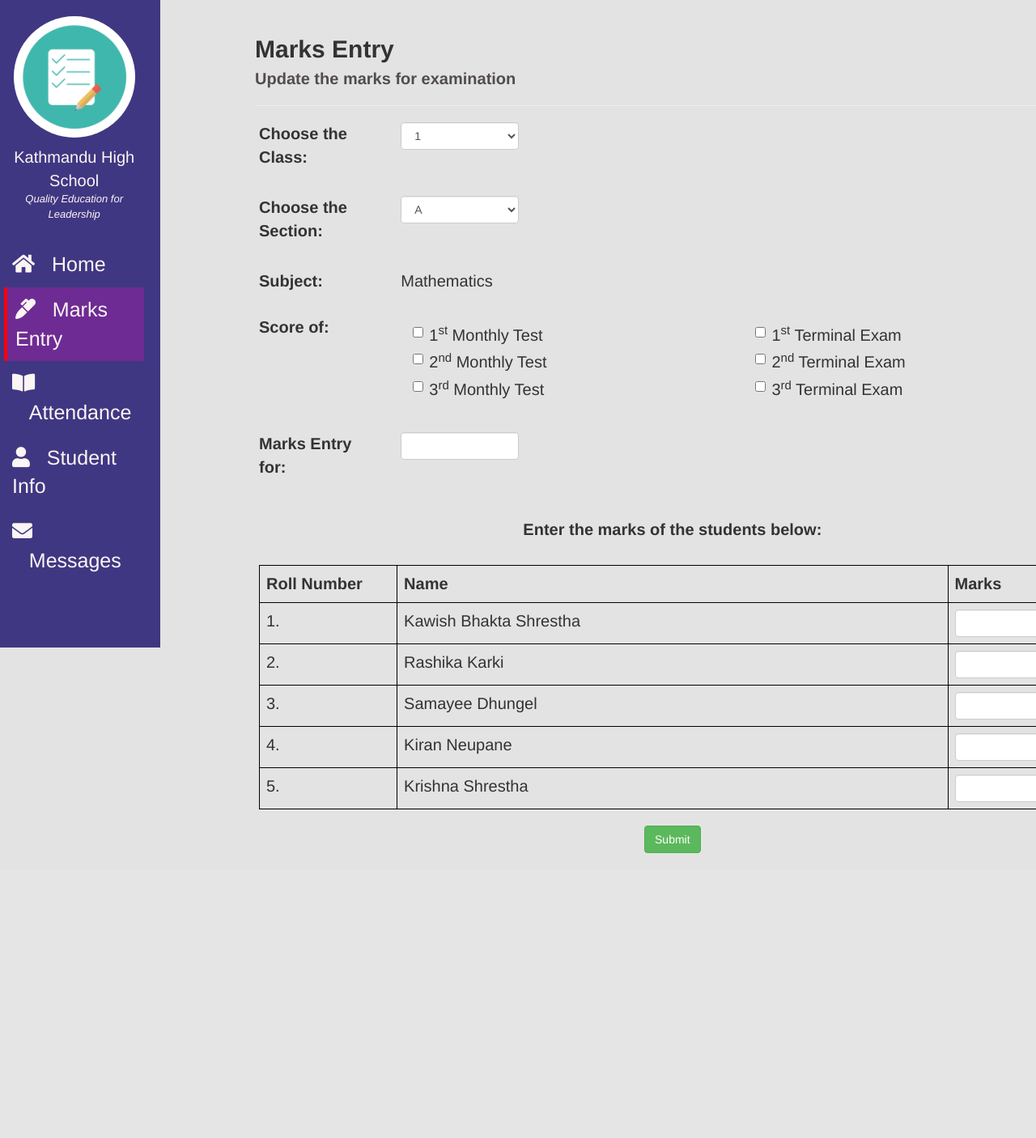
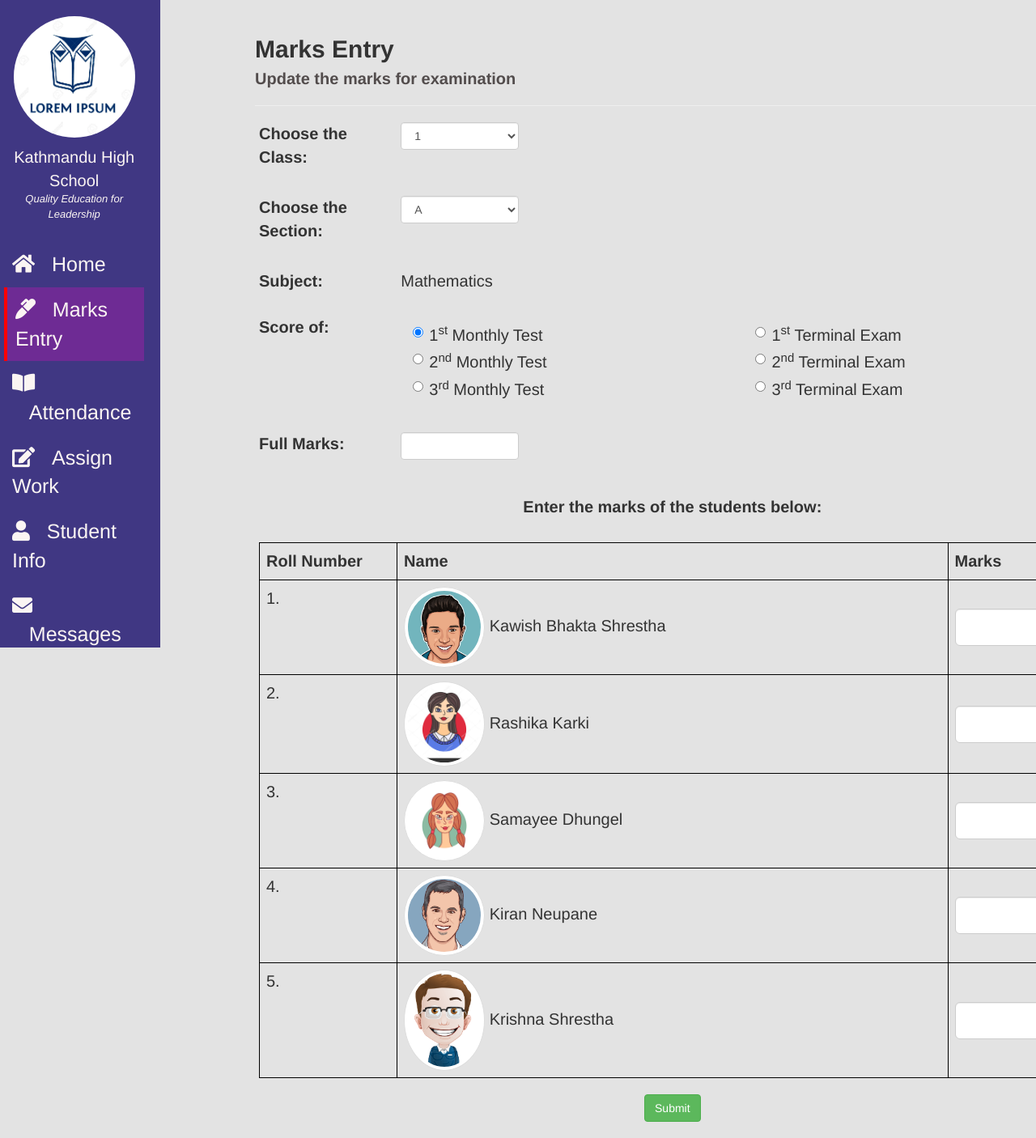
Before and after one commit to manishrsilwal/Smart-School-GSL, a PHP site: page /teacher/marksentry.php in a window 1280 px wide. Shown: the part 73-1479 px from the top of the page at 81% size. Before the commit the page ends 1127 px from the top, so only its background shows below. Run offline with PHP 8.4, Linux system fonts and the light colour scheme.

Commit message:
Updated Teacher's and Parent's Section

```diff
--- a/parents/homework.php
+++ b/parents/homework.php
@@ -5,7 +5,7 @@
 <div class="row content">
 	<div class="col-sm-2 sidenav">
 		<center>
-			<div class="figure"><img src="../images/list.png" class="img-circle" height="150" width="150"></div>
+			<div class="figure"><img src="../images/logo.jpg" class="img-circle" height="150" width="150"></div>
 			<div class="fig-caption">Kathmandu High School<br /><div class="sidenav-tagline">Quality Education for Leadership</div></div>
 		</center>
 		<a href="../parents"><i class="fas fa-home"></i>&nbsp;&nbsp;&nbsp;Home</a>
@@ -13,7 +13,7 @@
 		<a href="../parents/homework.php" class="active"><i class="fas fa-edit"></i>&nbsp;&nbsp;&nbsp;Homework</a>
 		<a href="../parents/results.php"><i class="fas fa-marker"></i>&nbsp;&nbsp;&nbsp;Results</a>
 		<a href="#"><i class="fas fa-money-bill-wave"></i>&nbsp;&nbsp;&nbsp;Fee Details</a>
-		<a href="#"><i class="fas fa-tasks"></i>&nbsp;&nbsp;&nbsp;Student Progress</a>
+
 		<a href="#"><i class="fas fa-envelope"></i>&nbsp;&nbsp;&nbsp;Messages</a>
 	</div>
 
--- a/parents/index.php
+++ b/parents/index.php
@@ -4,7 +4,7 @@
 	<div class="row content">
 		<div class="col-sm-2 sidenav">
 			<center>
-				<div class="figure"><img src="../images/list.png" class="img-circle" height="150" width="150"></div>
+				<div class="figure"><img src="../images/logo.jpg" class="img-circle" height="150" width="150"></div>
 				<div class="fig-caption">Kathmandu High School<br /><div class="sidenav-tagline">Quality Education for Leadership</div></div>
 			</center>
 			<a href="../parents" class="active"><i class="fas fa-home"></i>&nbsp;&nbsp;&nbsp;Home</a>
@@ -12,7 +12,7 @@
 			<a href="../parents/homework.php"><i class="fas fa-edit"></i>&nbsp;&nbsp;&nbsp;Homework</a>
 			<a href="../parents/results.php"><i class="fas fa-marker"></i>&nbsp;&nbsp;&nbsp;Results</a>
 			<a href="#"><i class="fas fa-money-bill-wave"></i>&nbsp;&nbsp;&nbsp;Fee Details</a>
-			<a href="#"><i class="fas fa-tasks"></i>&nbsp;&nbsp;&nbsp;Student Progress</a>
+
 			<a href="#"><i class="fas fa-envelope"></i>&nbsp;&nbsp;&nbsp;Messages</a>
 		</div>
 
--- a/parents/results.php
+++ b/parents/results.php
@@ -5,7 +5,7 @@
 <div class="row content">
 	<div class="col-sm-2 sidenav">
 		<center>
-			<div class="figure"><img src="../images/list.png" class="img-circle" height="150" width="150"></div>
+			<div class="figure"><img src="../images/logo.jpg" class="img-circle" height="150" width="150"></div>
 			<div class="fig-caption">Kathmandu High School<br /><div class="sidenav-tagline">Quality Education for Leadership</div></div>
 		</center>
 		<a href="../parents"><i class="fas fa-home"></i>&nbsp;&nbsp;&nbsp;Home</a>
@@ -13,7 +13,7 @@
 		<a href="../parents/homework.php"><i class="fas fa-edit"></i>&nbsp;&nbsp;&nbsp;Homework</a>
 		<a href="../parents/results.php" class="active"><i class="fas fa-marker"></i>&nbsp;&nbsp;&nbsp;Results</a>
 		<a href="#"><i class="fas fa-money-bill-wave"></i>&nbsp;&nbsp;&nbsp;Fee Details</a>
-		<a href="#"><i class="fas fa-tasks"></i>&nbsp;&nbsp;&nbsp;Student Progress</a>
+
 		<a href="#"><i class="fas fa-envelope"></i>&nbsp;&nbsp;&nbsp;Messages</a>
 	</div>
 
--- a/parents/student-info.php
+++ b/parents/student-info.php
@@ -5,7 +5,7 @@
 	<div class="row content">
 		<div class="col-sm-2 sidenav">
 			<center>
-				<div class="figure"><img src="../images/list.png" class="img-circle" height="150" width="150"></div>
+				<div class="figure"><img src="../images/logo.jpg" class="img-circle" height="150" width="150"></div>
 				<div class="fig-caption">Kathmandu High School<br /><div class="sidenav-tagline">Quality Education for Leadership</div></div>
 			</center>
 			<a href="../parents"><i class="fas fa-home"></i>&nbsp;&nbsp;&nbsp;Home</a>
@@ -13,7 +13,7 @@
 			<a href="../parents/homework.php"><i class="fas fa-edit"></i>&nbsp;&nbsp;&nbsp;Homework</a>
 			<a href="../parents/results.php"><i class="fas fa-marker"></i>&nbsp;&nbsp;&nbsp;Results</a>
 			<a href="#"><i class="fas fa-money-bill-wave"></i>&nbsp;&nbsp;&nbsp;Fee Details</a>
-			<a href="#"><i class="fas fa-tasks"></i>&nbsp;&nbsp;&nbsp;Student Progress</a>
+
 			<a href="#"><i class="fas fa-envelope"></i>&nbsp;&nbsp;&nbsp;Messages</a>
 		</div>
 
--- a/teacher/index.php
+++ b/teacher/index.php
@@ -4,12 +4,13 @@
 	<div class="row content">
 		<div class="col-sm-2 sidenav">
 			<center>
-				<div class="figure"><img src="../images/list.png" class="img-circle" height="150" width="150"></div>
+				<div class="figure"><img src="../images/logo.jpg" class="img-circle" height="150" width="150"></div>
 				<div class="fig-caption">Kathmandu High School<br /><div class="sidenav-tagline">Quality Education for Leadership</div></div>
 			</center>
 			<a href="../teacher" class="active"><i class="fas fa-home"></i>&nbsp;&nbsp;&nbsp;Home</a>
 			<a href="../teacher/marksentry.php"><i class="fas fa-marker"></i>&nbsp;&nbsp;&nbsp;Marks Entry</a>
 			<a href="../teacher/attendance.php"><i class="fas fa-book-open"></i>&nbsp;&nbsp;&nbsp;Attendance</a>
+			<a href="../teacher/homeworkentry.php"><i class="fas fa-edit"></i>&nbsp;&nbsp;&nbsp;Assign Work</a>
 			<a href="../teacher/student-info.php"><i class="fas fa-user"></i>&nbsp;&nbsp;&nbsp;Student Info</a>
 			<a href="#"><i class="fas fa-envelope"></i>&nbsp;&nbsp;&nbsp;Messages</a>
 		</div>
--- a/teacher/marksentry.php
+++ b/teacher/marksentry.php
@@ -5,12 +5,13 @@
 <div class="row content">
 	<div class="col-sm-2 sidenav">
 		<center>
-			<div class="figure"><img src="../images/list.png" class="img-circle" height="150" width="150"></div>
+			<div class="figure"><img src="../images/logo.jpg" class="img-circle" height="150" width="150"></div>
 			<div class="fig-caption">Kathmandu High School<br /><div class="sidenav-tagline">Quality Education for Leadership</div></div>
 		</center>
 		<a href="../teacher"><i class="fas fa-home"></i>&nbsp;&nbsp;&nbsp;Home</a>
 		<a href="../teacher/marksentry.php" class="active"><i class="fas fa-marker"></i>&nbsp;&nbsp;&nbsp;Marks Entry</a>
 		<a href="../teacher/attendance.php"><i class="fas fa-book-open"></i>&nbsp;&nbsp;&nbsp;Attendance</a>
+		<a href="../teacher/homeworkentry.php"><i class="fas fa-edit"></i>&nbsp;&nbsp;&nbsp;Assign Work</a>
 		<a href="../teacher/student-info.php"><i class="fas fa-user"></i>&nbsp;&nbsp;&nbsp;Student Info</a>
 		<a href="#"><i class="fas fa-envelope"></i>&nbsp;&nbsp;&nbsp;Messages</a>
 	</div>
@@ -67,21 +68,21 @@
 						</div>
 						<div class="col-md-10">
 							<div class="col-md-6">
-								<div class="checkbox"><label><input type="checkbox" value="">1<sup>st</sup> Monthly Test</label></div>
-								<div class="checkbox"><label><input type="checkbox" value="">2<sup>nd</sup> Monthly Test</label></div>
-								<div class="checkbox"><label><input type="checkbox" value="">3<sup>rd</sup> Monthly Test</label></div>
+								<div class="radio"><label><input type="radio" name = "optradio" checked>1<sup>st</sup> Monthly Test</label></div>
+								<div class="radio"><label><input type="radio" name = "optradio">2<sup>nd</sup> Monthly Test</label></div>
+								<div class="radio"><label><input type="radio" name = "optradio">3<sup>rd</sup> Monthly Test</label></div>
 							</div>
 							<div class="col-md-6">
-								<div class="checkbox"><label><input type="checkbox" value="">1<sup>st</sup> Terminal Exam</label></div>
-								<div class="checkbox"><label><input type="checkbox" value="">2<sup>nd</sup> Terminal Exam</label></div>
-								<div class="checkbox"><label><input type="checkbox" value="">3<sup>rd</sup> Terminal Exam</label></div>
+								<div class="radio"><label><input type="radio" name = "optradio">1<sup>st</sup> Terminal Exam</label></div>
+								<div class="radio"><label><input type="radio" name = "optradio">2<sup>nd</sup> Terminal Exam</label></div>
+								<div class="radio"><label><input type="radio" name = "optradio">3<sup>rd</sup> Terminal Exam</label></div>
 							</div>
 						</div>
 					</div>
 					<br />
 					<div class="row">
 						<div class="col-md-2">
-						<label for="Full-marks">Marks Entry for:</label>
+						<label for="Full-marks">Full Marks:</label>
 						</div>
 						<div class="col-md-2">
 						<input type="text" class="form-control" id="Full-marks">
@@ -106,28 +107,28 @@
 					<tbody>
 						<tr>
 							<td class="col-md-2">1.</td>
-							<td class="col-md-8">Kawish Bhakta Shrestha</td>
-							<td class="col-md-2"><input type="text" class="form-control" id="Full-marks"></td>
+							<td class="col-md-8"><img src="../images/profile/1.jpg" class="img-circle img-thumbnail" width="100" height="100"> Kawish Bhakta Shrestha</td>
+							<td class="col-md-2" style="vertical-align: middle;"><input type="text" class="form-control input-lg" id="Full-marks"></td>
 						</tr>
 						<tr>
 							<td class="col-md-2">2.</td>
-							<td class="col-md-8">Rashika Karki</td>
-							<td class="col-md-2"><input type="text" class="form-control" id="Full-marks"></td>
+							<td class="col-md-8"><img src="../images/profile/2.jpg" class="img-circle img-thumbnail" width="100" height="100"> Rashika Karki</td>
+							<td class="col-md-2" style="vertical-align: middle;"><input type="text" class="form-control input-lg" id="Full-marks"></td>
 						</tr>
 						<tr>
 							<td class="col-md-2">3.</td>
-							<td class="col-md-8">Samayee Dhungel</td>
-							<td class="col-md-2"><input type="text" class="form-control" id="Full-marks"></td>
+							<td class="col-md-8"><img src="../images/profile/3.jpg" class="img-circle img-thumbnail" width="100" height="100"> Samayee Dhungel</td>
+							<td class="col-md-2" style="vertical-align: middle;"><input type="text" class="form-control input-lg" id="Full-marks"></td>
 						</tr>
 						<tr>
 							<td class="col-md-2">4.</td>
-							<td class="col-md-8">Kiran Neupane</td>
-							<td class="col-md-2"><input type="text" class="form-control" id="Full-marks"></td>
+							<td class="col-md-8"><img src="../images/profile/4.jpg" class="img-circle img-thumbnail" width="100" height="100"> Kiran Neupane</td>
+							<td class="col-md-2" style="vertical-align: middle;"><input type="text" class="form-control input-lg" id="Full-marks"></td>
 						</tr>
 						<tr>
 							<td class="col-md-2">5.</td>
-							<td class="col-md-8">Krishna Shrestha</td>
-							<td class="col-md-2"><input type="text" class="form-control" id="Full-marks"></td>
+							<td class="col-md-8"><img src="../images/profile/5.png" class="img-circle img-thumbnail" width="100" height="100"> Krishna Shrestha</td>
+							<td class="col-md-2" style="vertical-align: middle;"><input type="text" class="form-control input-lg" id="Full-marks"></td>
 						</tr>
 					</tbody>
 				</table>
```
Also changed, not shown: teacher/attendance.php (+12 -11 lines), teacher/homeworkentry.php (added, +103 -0 lines), teacher/student-info.php (+2 -37 lines), images/logo.jpg (added), images/profile/1.jpg (added), images/profile/2.jpg (added), images/profile/3.jpg (added), images/profile/4.jpg (added), images/profile/5.png (added).
